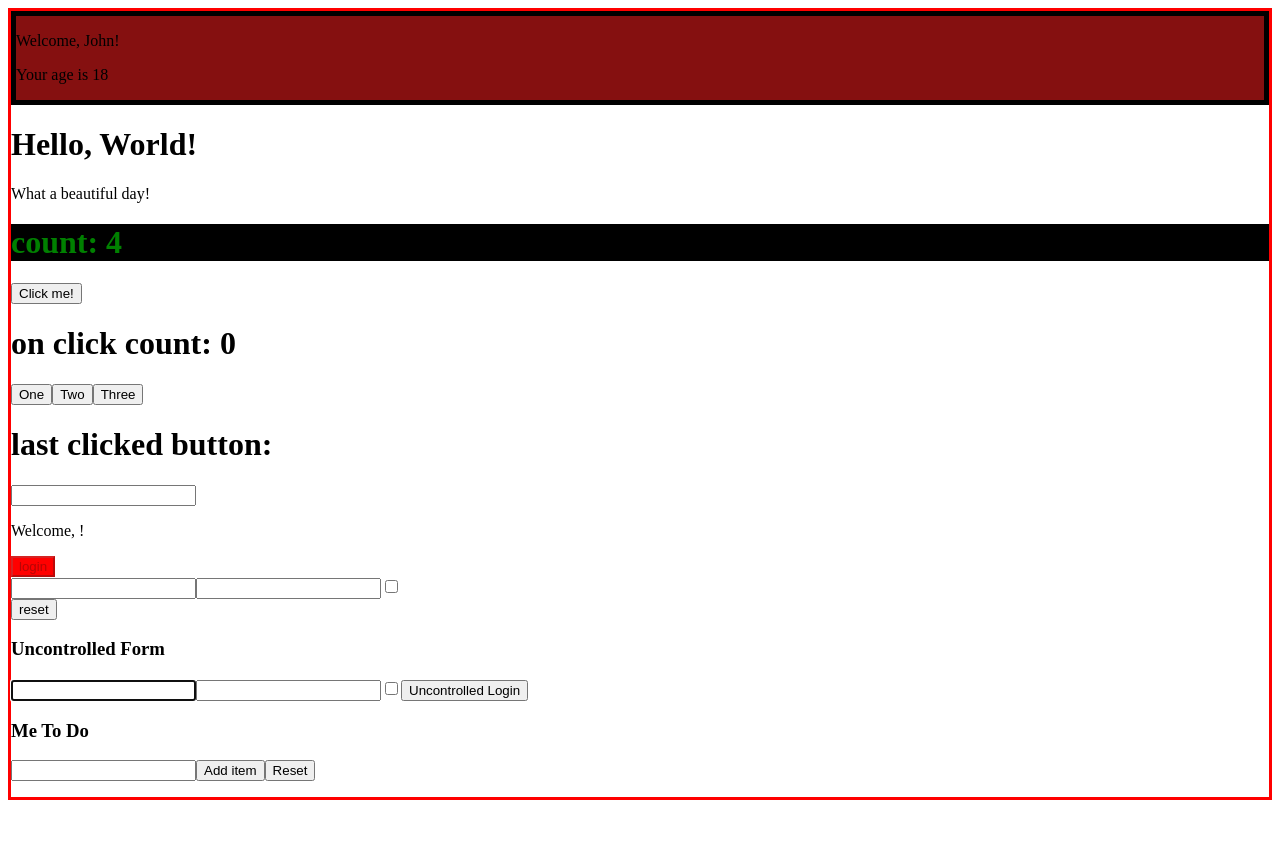
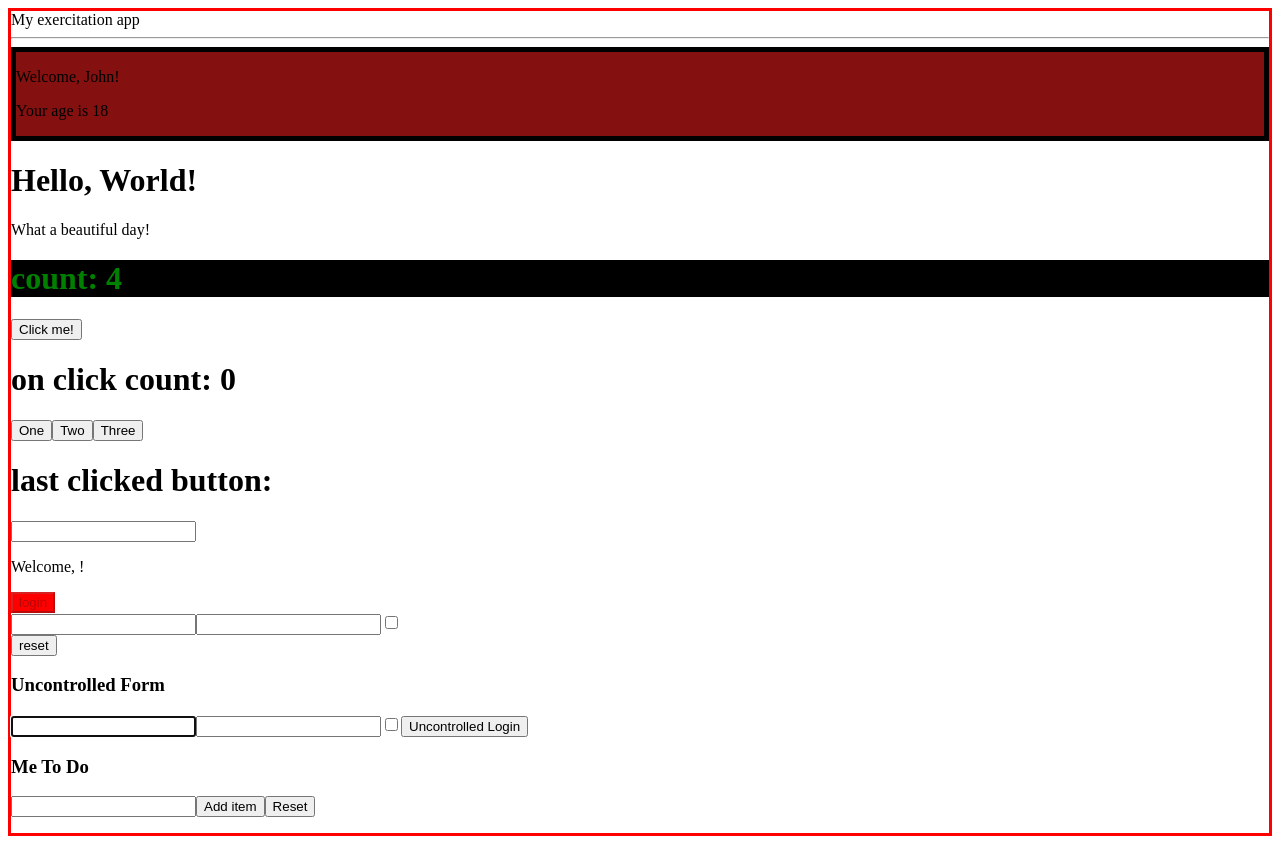
Before and after one commit to MarkupMonkey/react-project, a React (Create React App) app: page / in a window 1280 px wide. Before the commit the page ends 808 px from the top, so only its background shows below. Built offline with nearby package versions, Linux system fonts and the light colour scheme.

Commit message:
exercise component composition 02 done

```diff
--- a/src/App.js
+++ b/src/App.js
@@ -13,7 +13,7 @@ class Data extends React.Component {
     render() {
         return (
             <>
-                <Container>
+                <Container title="My exercitation app">
                     <div className="welcome">
                         <Welcome  name='John' age={18} />
                     </div>
--- a/src/Container.js
+++ b/src/Container.js
@@ -1,9 +1,13 @@
 import React from "react";
 
-export class Container extends React.Component{
-    render(){
-        return(
+export class Container extends React.Component {
+    render() {
+        return (
             <div className="container">
+                <div className="container-title">
+                    {this.props.title}
+                </div>
+                <hr/>
                 {this.props.children}
             </div>
         )
```
